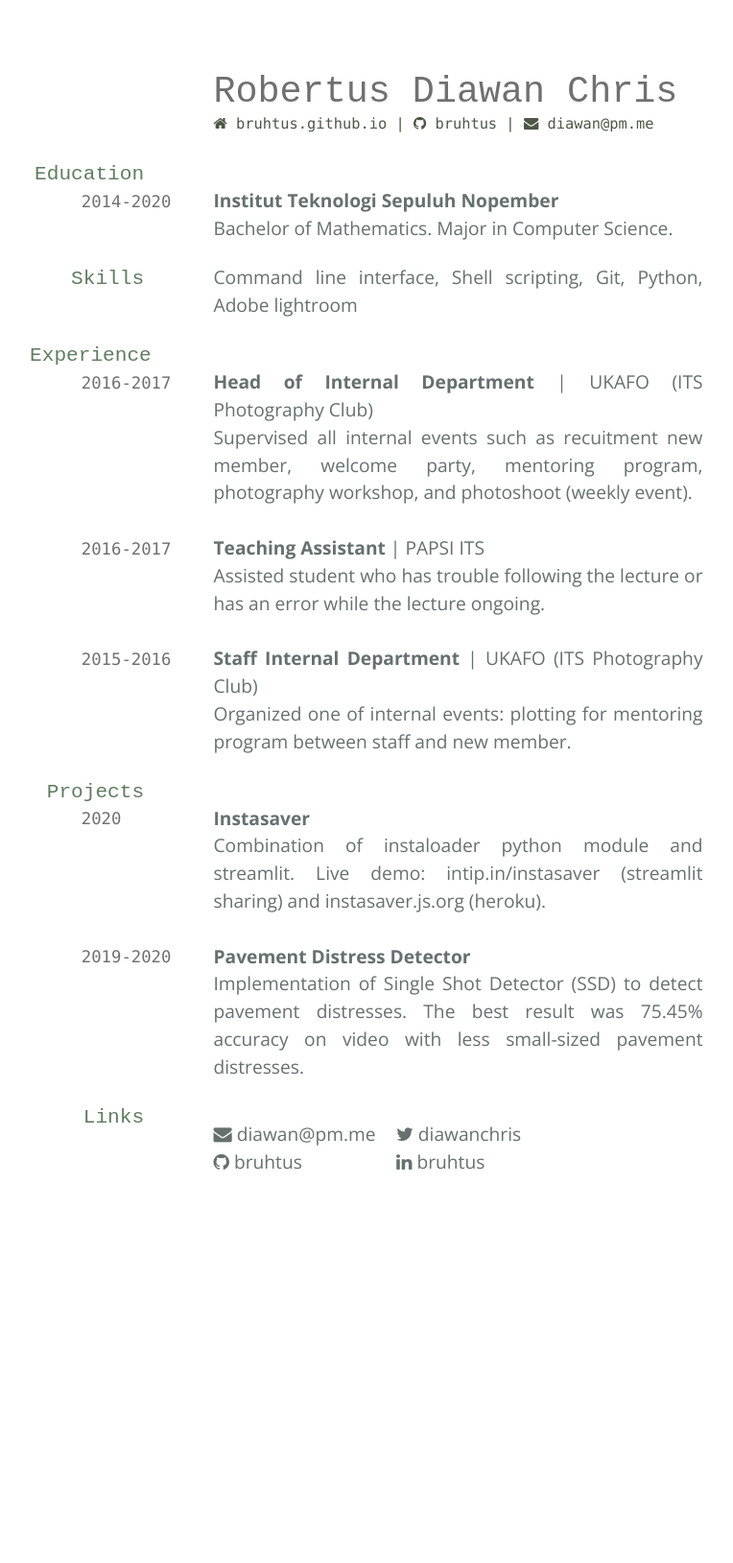
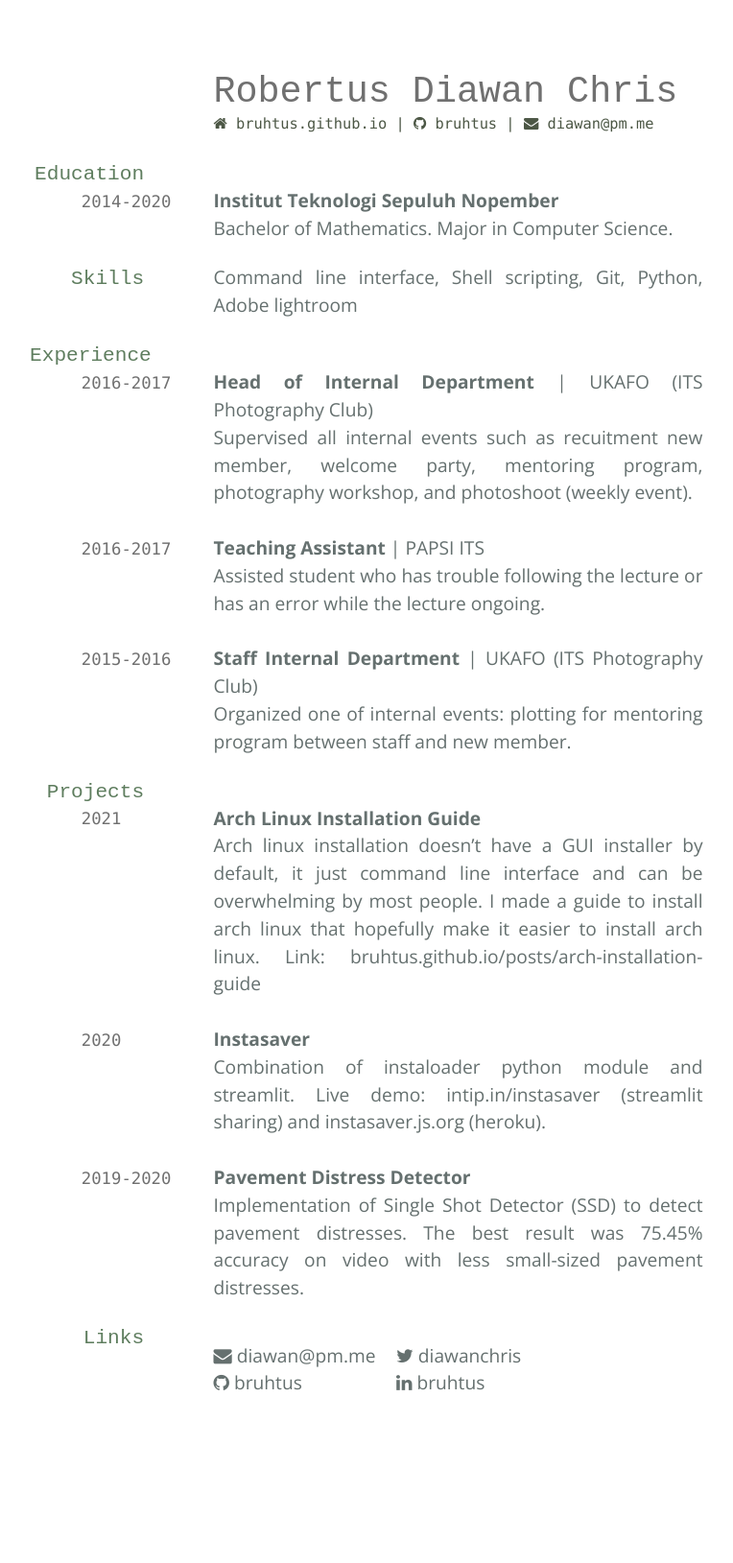
Before and after one commit to TimoTSchmidt/test3, a Jekyll site: the page built from index.md, in a window 1280 px wide. Shown: the whole page at 96% size, without its empty margins (205-969 px from the left). Built offline with Jekyll 4.4.1, drawn with Linux system fonts in a browser that asks for light colours; nearby versions of some CDN libraries; before the commit the page ends 1399 px from its top, so only the background shows below that.

Commit message:
Add arch linux installation guide as project

```diff
--- a/index.md
+++ b/index.md
@@ -38,6 +38,10 @@ Organized one of internal events: plotting for mentoring program between staff a
 
 ## Projects
 
+`2021`
+__Arch Linux Installation Guide__ <br>
+Arch linux installation doesn't have a GUI installer by default, it just command line interface and can be overwhelming by most people. I made a guide to install arch linux that hopefully make it easier to install arch linux. Link: [bruhtus.github.io/posts/arch-installation-guide](https://bruhtus.github.io/posts/arch-installation-guide/)
+
 `2020`
 __Instasaver__ <br>
 Combination of instaloader python module and streamlit. Live demo: <a href="https://intip.in/instasaver">intip.in/instasaver</a> (streamlit sharing) and <a href="https://instasaver.js.org/">instasaver.js.org</a> (heroku).
```
